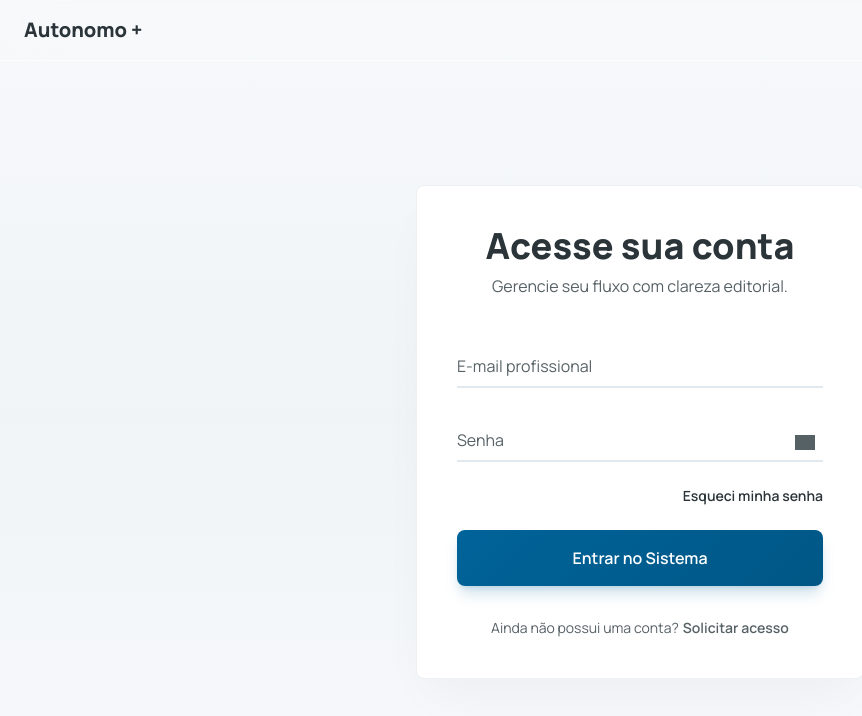
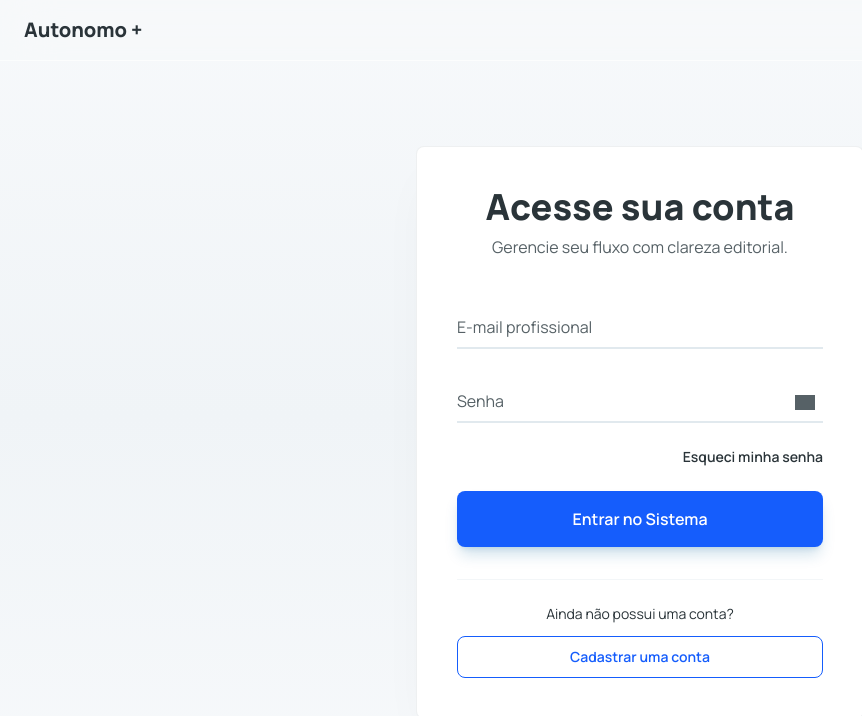
Before and after one commit to DevPH-Santos/autonomo-frontend-v2, a Next.js app: page /login in a window 1280 px wide. Shown: the top 716 px of the page, without its empty margins (0-862 px from the left). Built offline with nearby package versions, Linux system fonts and the light colour scheme; grey boxes are pictures that could not be loaded.

Commit message:
wip: Passos Finais

```diff
--- a/src/components/ui/loading-button.tsx
+++ b/src/components/ui/loading-button.tsx
@@ -18,7 +18,7 @@ export function LoadingButton({
     <button
       {...props}
       disabled={disabled || isLoading}
-      className={`inline-flex w-full items-center justify-center rounded-lg bg-[linear-gradient(135deg,#006399_0%,#005786_100%)] px-5 py-4 font-semibold text-white shadow-lg shadow-[#006399]/20 transition duration-300 hover:shadow-[#006399]/30 active:scale-[0.98] disabled:cursor-not-allowed disabled:opacity-80 ${className}`}
+      className={`inline-flex w-full items-center justify-center rounded-lg bg-blue-600 px-5 py-4 font-semibold text-white shadow-lg shadow-[#006399]/20 transition duration-300 hover:shadow-[#006399]/30 active:scale-[0.98] disabled:cursor-not-allowed disabled:opacity-80 ${className}`}
     >
       {isLoading ? (
         <>
--- a/src/modules/auth/login-page.tsx
+++ b/src/modules/auth/login-page.tsx
@@ -141,13 +141,13 @@ export function LoginPage() {
             </LoadingButton>
           </form>
 
-          <div className="mt-8 text-center text-sm text-(--color_neutral)">
-            <span>Ainda n&atilde;o possui uma conta?</span>
+          <div className="mt-8 border-t border-(--color_neutral_light)/40 pt-6 text-center text-sm">
+            <p className="mb-3">Ainda não possui uma conta?</p>
             <Link
               href="/cadastro"
-              className="ml-1 font-semibold text-(--color_primary_variant) transition hover:text-(--color_primary_dark)"
+              className="inline-flex items-center justify-center gap-2 rounded-lg border border-blue-600 bg-white px-5 py-2.5 font-semibold !text-blue-600 no-underline w-full"
             >
-              Solicitar acesso
+              Cadastrar uma conta
             </Link>
           </div>
         </section>
--- a/src/modules/configuracoes/configuracoes-page.tsx
+++ b/src/modules/configuracoes/configuracoes-page.tsx
@@ -62,7 +62,7 @@ export function ConfiguracoesPage() {
   const [perfil, setPerfil] = useState<DadosPerfil>({
     nome: 'Pedro Santos',
     email: 'pedro@email.com',
-    telefone: '(11) 98765-4321',
+    telefone: '',
   });
   const [perfilOriginal, setPerfilOriginal] = useState(perfil);
 
@@ -393,17 +393,17 @@ function AbaNegocio({
           <CampoRotulado titulo="Nome do negócio" className="md:col-span-2">
             <input
               required
-              defaultValue="Pedro Piscinas & Manutenção"
+              defaultValue=""
               className={CLASSE_CAMPO}
             />
           </CampoRotulado>
 
           <CampoRotulado titulo="CPF ou CNPJ" opcional>
-            <input defaultValue="38.921.405/0001-82" className={CLASSE_CAMPO} />
+            <input defaultValue="" className={CLASSE_CAMPO} />
           </CampoRotulado>
 
           <CampoRotulado titulo="Chave Pix para recebimentos">
-            <input defaultValue="pedro@email.com" className={CLASSE_CAMPO} />
+            <input defaultValue="" className={CLASSE_CAMPO} />
           </CampoRotulado>
 
           <CampoRotulado titulo="Cidade">
--- a/src/modules/dashboard/dashboard-page.tsx
+++ b/src/modules/dashboard/dashboard-page.tsx
@@ -63,13 +63,11 @@ export function DashboardPage(): ReactNode {
       icon: "payments" as const,
       label: "RECEITA MENSAL",
       value: resumo ? resumo.receitaMensal : formatarMoeda(0),
-      trend: { icon: "trending_up" as const, percentage: 5 },
     },
     {
       icon: "account_balance_wallet" as const,
       label: "LUCRO MENSAL",
       value: resumo ? resumo.lucroMensal : formatarMoeda(0),
-      trend: { icon: "trending_flat" as const, percentage: 0 },
     },
     {
       icon: "pending_actions" as const,
--- a/src/modules/pagamentos/pagamentos-page.tsx
+++ b/src/modules/pagamentos/pagamentos-page.tsx
@@ -418,13 +418,6 @@ export function PagamentosPage() {
             ))}
           </select>
         </div>
-        <button
-          onClick={() => { setPagamentoSelecionado(null); setModalAberto(true) }}
-          className="bg-blue-600 hover:bg-blue-700 text-white px-6 py-2 rounded-lg text-xs font-bold shadow-md transition-colors flex items-center gap-2 whitespace-nowrap"
-        >
-          <Icon name="add" className="text-sm" />
-          Novo Lançamento
-        </button>
       </section>
 
       {/* ===== TABELA ===== */}
```
